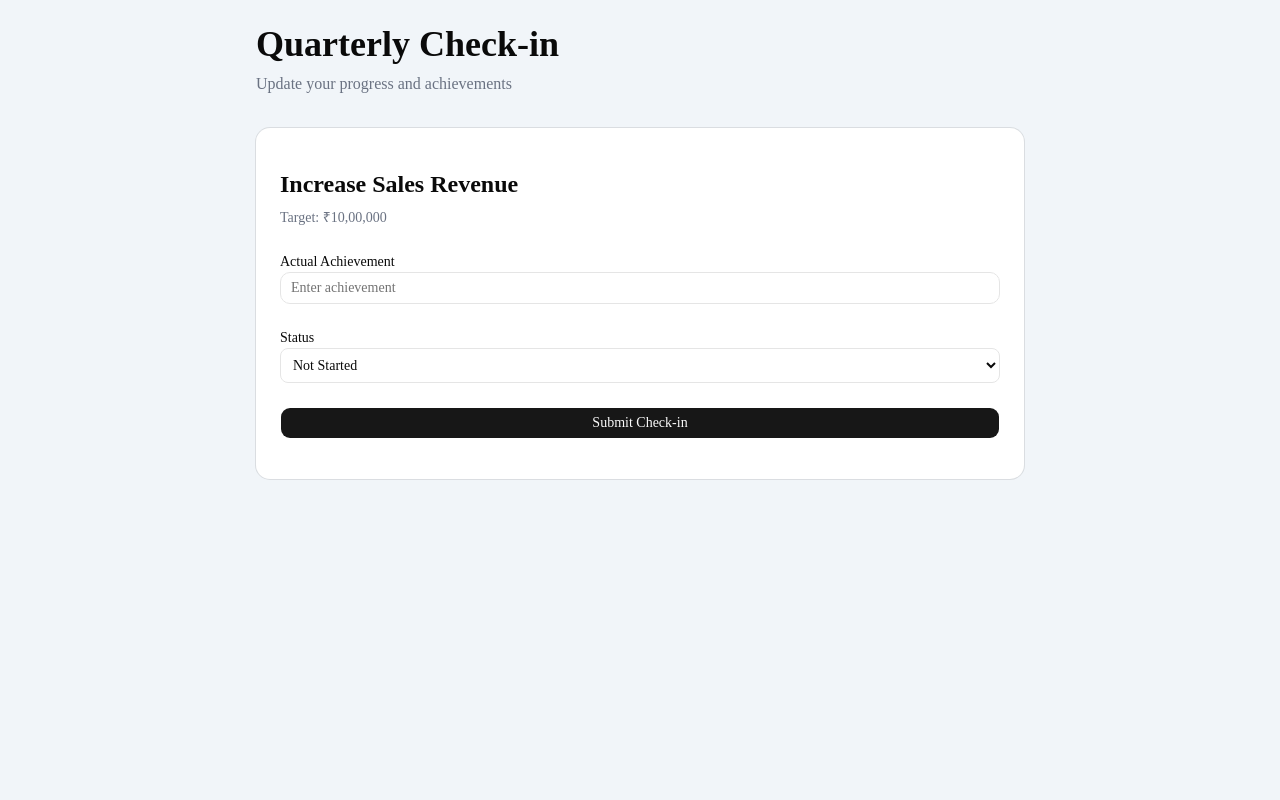
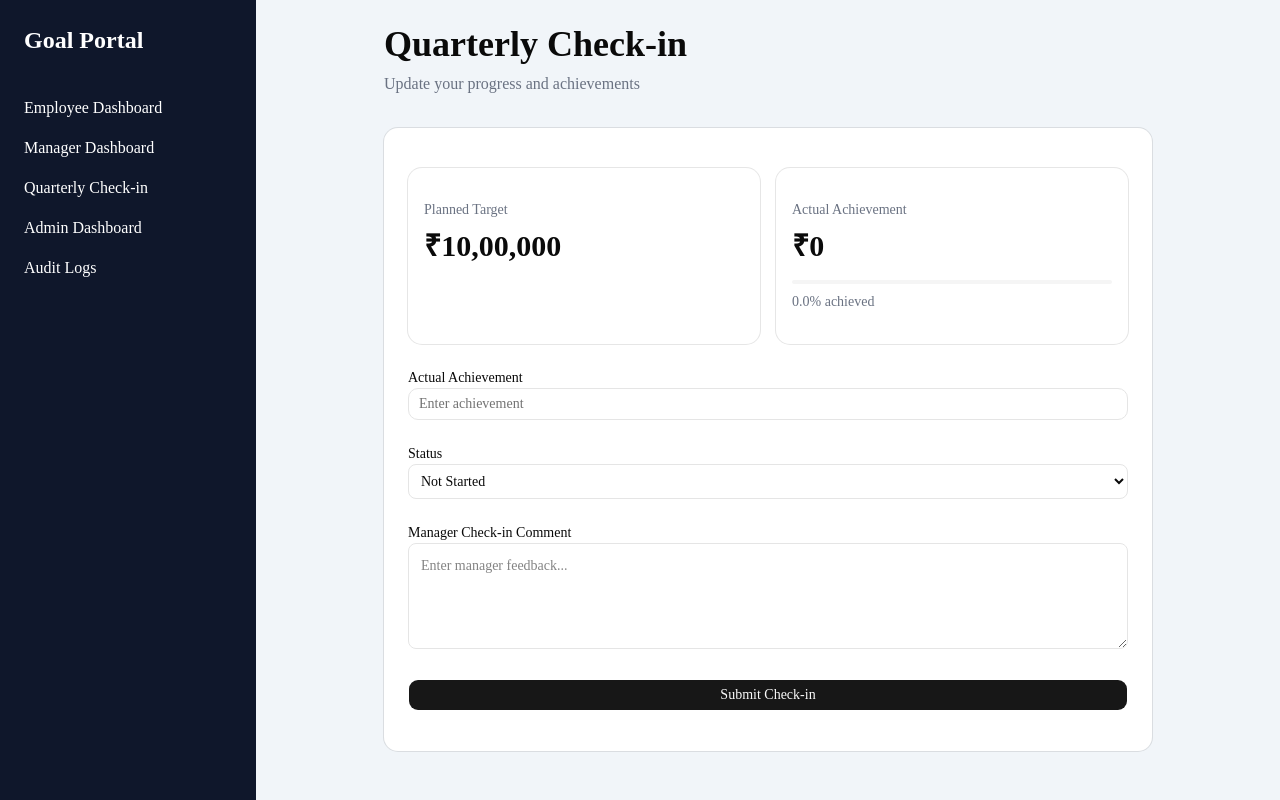
Before and after one commit to Techno-cod/goal-tracking-portal, a Next.js app: page /checkin in a window 1280 px wide. Built offline with nearby package versions, Linux system fonts and the light colour scheme.

Commit message:
Final hackathon MVP

```diff
--- a/app/admin/page.tsx
+++ b/app/admin/page.tsx
@@ -1,3 +1,14 @@
+"use client";
+
+import {
+  PieChart,
+  Pie,
+  Cell,
+  Tooltip,
+  ResponsiveContainer,
+} from "recharts";
+import Sidebar from "@/components/ui/Sidebar";
+import { Button } from "@/components/ui/button";
 import { Card, CardContent } from "@/components/ui/card";
 export default function AdminPage() {
   const stats = [
@@ -18,9 +29,42 @@ export default function AdminPage() {
       value: "15",
     },
   ];
+  const data = [
+  { name: "Completed", value: 72 },
+  { name: "Pending", value: 28 },
+];
+
+const COLORS = ["#22c55e", "#facc15"];
+const exportReport = () => {
+  const csvContent = `
+Employee,Status,Progress
+Rahul Sharma,Completed,92%
+Priya Verma,Pending,68%
+Amit Joshi,Completed,100%
+  `;
+
+  const blob = new Blob([csvContent], {
+    type: "text/csv;charset=utf-8;",
+  });
+
+  const url = URL.createObjectURL(blob);
+
+  const link = document.createElement("a");
+
+  link.setAttribute("href", url);
+  link.setAttribute(
+    "download",
+    "achievement-report.csv"
+  );
+
+  link.click();
+};
 
   return (
-    <div className="min-h-screen bg-slate-100 p-6">
+    <div className="min-h-screen bg-slate-100 flex">
+  <Sidebar />
+
+  <div className="flex-1 ml-64 p-6">
       <div className="max-w-6xl mx-auto">
         <h1 className="text-4xl font-bold mb-2">
           Admin Dashboard
@@ -29,6 +73,12 @@ export default function AdminPage() {
         <p className="text-gray-500 mb-8">
           Organization-wide performance visibility
         </p>
+        <Button
+  className="mb-6"
+  onClick={exportReport}
+>
+  Export Achievement Report
+</Button>
 
         <div className="grid grid-cols-1 md:grid-cols-2 gap-6">
           {stats.map((stat, index) => (
@@ -45,7 +95,37 @@ export default function AdminPage() {
             </Card>
           ))}
         </div>
+        <Card className="mt-8">
+  <CardContent className="p-6">
+    <h2 className="text-2xl font-semibold mb-6">
+      Check-in Completion Analytics
+    </h2>
+
+    <div className="w-full h-[350px]">
+      <ResponsiveContainer width="99%" height={350}>
+        <PieChart>
+          <Pie
+            data={data}
+            dataKey="value"
+            outerRadius={100}
+            label
+          >
+            {data.map((entry, index) => (
+              <Cell
+                key={`cell-${index}`}
+                fill={COLORS[index]}
+              />
+            ))}
+          </Pie>
+
+          <Tooltip />
+        </PieChart>
+      </ResponsiveContainer>
+    </div>
+  </CardContent>
+</Card>
       </div>
     </div>
+   </div>
   );
 }
--- /dev/null
+++ b/app/audit/page.tsx
@@ -0,0 +1,78 @@
+import { Card, CardContent } from "@/components/ui/card";
+import { Badge } from "@/components/ui/badge";
+import Sidebar from "@/components/ui/Sidebar";
+
+export default function AuditPage() {
+  const logs = [
+    {
+      action: "Goal Approved",
+      user: "Manager",
+      timestamp: "16 May 2026, 5:30 PM",
+      status: "Approved",
+    },
+    {
+      action: "Goal Weightage Updated",
+      user: "Employee",
+      timestamp: "16 May 2026, 4:15 PM",
+      status: "Modified",
+    },
+    {
+      action: "Quarterly Check-in Submitted",
+      user: "Employee",
+      timestamp: "16 May 2026, 6:10 PM",
+      status: "Completed",
+    },
+  ];
+
+  return (
+    <div className="min-h-screen bg-slate-100 flex">
+  <Sidebar />
+
+  <div className="flex-1 ml-64 p-6">
+      <div className="max-w-5xl mx-auto">
+        <h1 className="text-4xl font-bold mb-2">
+          Audit Trail
+        </h1>
+
+        <p className="text-gray-500 mb-8">
+          Track all system activities and goal changes
+        </p>
+
+        <div className="space-y-6">
+          {logs.map((log, index) => (
+            <Card key={index}>
+              <CardContent className="p-6 flex justify-between items-center">
+                <div>
+                  <h2 className="text-xl font-semibold">
+                    {log.action}
+                  </h2>
+
+                  <p className="text-gray-500 mt-1">
+                    By {log.user}
+                  </p>
+
+                  <p className="text-sm text-gray-400 mt-2">
+                    {log.timestamp}
+                  </p>
+                </div>
+
+                <Badge
+                  className={
+                    log.status === "Approved"
+                      ? "bg-green-500"
+                      : log.status === "Modified"
+                      ? "bg-yellow-500"
+                      : "bg-blue-500"
+                  }
+                >
+                  {log.status}
+                </Badge>
+              </CardContent>
+            </Card>
+          ))}
+        </div>
+      </div>
+    </div>
+    </div>
+  );
+}
--- a/app/checkin/page.tsx
+++ b/app/checkin/page.tsx
@@ -1,6 +1,8 @@
 "use client";
 
 import { useState } from "react";
+import Sidebar from "@/components/ui/Sidebar";
+import { Progress } from "@/components/ui/progress";
 import { Card, CardContent } from "@/components/ui/card";
 import { Input } from "@/components/ui/input";
 import { Button } from "@/components/ui/button";
@@ -8,9 +10,24 @@ import { Button } from "@/components/ui/button";
 export default function CheckinPage() {
   const [achievement, setAchievement] = useState("");
   const [status, setStatus] = useState("Not Started");
+  const [managerComment, setManagerComment] = useState("");
+  const target = 1000000;
+
+const progress =
+  achievement
+    ? Math.min(
+        (Number(achievement.replace(/,/g, "")) /
+          target) *
+          100,
+        100
+      )
+    : 0;
 
   return (
-    <div className="min-h-screen bg-slate-100 p-6">
+    <div className="min-h-screen bg-slate-100 flex">
+  <Sidebar />
+
+  <div className="flex-1 ml-64 p-6">
       <div className="max-w-3xl mx-auto">
         <h1 className="text-4xl font-bold mb-2">
           Quarterly Check-in
@@ -22,15 +39,39 @@ export default function CheckinPage() {
 
         <Card>
           <CardContent className="p-6 space-y-6">
-            <div>
-              <h2 className="text-2xl font-semibold mb-2">
-                Increase Sales Revenue
-              </h2>
+            <div className="grid grid-cols-1 md:grid-cols-2 gap-4">
+  <Card>
+    <CardContent className="p-4">
+      <h2 className="text-gray-500 text-sm">
+        Planned Target
+      </h2>
 
-              <p className="text-gray-500">
-                Target: ₹10,00,000
-              </p>
-            </div>
+      <p className="text-3xl font-bold mt-2">
+        ₹10,00,000
+      </p>
+    </CardContent>
+  </Card>
+
+  <Card>
+    <CardContent className="p-4">
+      <h2 className="text-gray-500 text-sm">
+        Actual Achievement
+      </h2>
+
+      <p className="text-3xl font-bold mt-2">
+        {achievement || "₹0"}
+      </p>
+      <Progress
+  value={progress}
+  className="mt-4"
+/>
+
+<p className="text-sm text-gray-500 mt-2">
+  {progress.toFixed(1)}% achieved
+</p>
+    </CardContent>
+  </Card>
+</div>
 
             <div className="space-y-2">
               <label className="font-medium">
@@ -64,7 +105,22 @@ export default function CheckinPage() {
               </select>
             </div>
 
-            <Button
+            <div className="space-y-2">
+  <label className="font-medium">
+    Manager Check-in Comment
+  </label>
+
+  <textarea
+    className="w-full border rounded-md p-3"
+    rows={4}
+    placeholder="Enter manager feedback..."
+    value={managerComment}
+    onChange={(e) =>
+      setManagerComment(e.target.value)
+    }
+  />
+</div>
+<Button
               className="w-full"
               onClick={() =>
                 alert("Quarterly check-in submitted!")
@@ -76,5 +132,6 @@ export default function CheckinPage() {
         </Card>
       </div>
     </div>
+    </div>
   );
 }
--- a/app/dashboard/page.tsx
+++ b/app/dashboard/page.tsx
@@ -1,4 +1,5 @@
 "use client";
+import Sidebar from "@/components/ui/Sidebar";
 import { Progress } from "@/components/ui/progress";
 import { useState } from "react";
 import { Card, CardContent } from "@/components/ui/card";
@@ -57,7 +58,10 @@ export default function DashboardPage() {
   );
 
   return (
-    <div className="min-h-screen bg-slate-100 p-6">
+    <div className="min-h-screen bg-slate-100 flex">
+  <Sidebar />
+
+  <div className="flex-1 ml-64 p-6">
       <div className="max-w-4xl mx-auto">
         <h1 className="text-4xl font-bold mb-2">
           Employee Dashboard
@@ -103,6 +107,44 @@ export default function DashboardPage() {
     </CardContent>
   </Card>
 </div>
+<Card className="mb-6 border-2 border-blue-500">
+  <CardContent className="p-6">
+    <div className="flex justify-between items-center mb-4">
+      <div>
+        <h2 className="text-2xl font-semibold">
+          Shared Department Goal
+        </h2>
+
+        <p className="text-gray-500">
+          Assigned by Manager
+        </p>
+      </div>
+
+      <span className="bg-blue-100 text-blue-700 px-3 py-1 rounded-full text-sm">
+        Shared KPI
+      </span>
+    </div>
+
+    <div className="grid grid-cols-1 md:grid-cols-3 gap-4">
+      <input
+        className="border rounded-md p-2 bg-gray-100"
+        value="Improve Customer Satisfaction"
+        disabled
+      />
+
+      <input
+        className="border rounded-md p-2 bg-gray-100"
+        value="90%"
+        disabled
+      />
+
+      <input
+        className="border rounded-md p-2"
+        placeholder="Adjust Weightage"
+      />
+    </div>
+  </CardContent>
+</Card>
 
         <Card className="mb-6">
           <CardContent className="p-6">
@@ -253,5 +295,6 @@ export default function DashboardPage() {
         </Card>
       </div>
     </div>
+  </div>
   );
 }
--- a/app/manager/page.tsx
+++ b/app/manager/page.tsx
@@ -1,5 +1,6 @@
 "use client";
 import { useState } from "react";
+import Sidebar from "@/components/ui/Sidebar";
 import { Card, CardContent } from "@/components/ui/card";
 import { Button } from "@/components/ui/button";
 import { Badge } from "@/components/ui/badge";
@@ -38,7 +39,10 @@ const handleReject = (index: number) => {
 };
 
   return (
-    <div className="min-h-screen bg-slate-100 p-6">
+    <div className="min-h-screen bg-slate-100 flex">
+  <Sidebar />
+
+  <div className="flex-1 ml-64 p-6">
       <div className="max-w-5xl mx-auto">
         <h1 className="text-4xl font-bold mb-2">
           Manager Dashboard
@@ -111,5 +115,6 @@ const handleReject = (index: number) => {
         </div>
       </div>
     </div>
+    </div>
   );
 }
--- /dev/null
+++ b/components/ui/Sidebar.tsx
@@ -0,0 +1,50 @@
+"use client";
+
+import Link from "next/link";
+
+export default function Sidebar() {
+  return (
+    <div className="w-64 min-h-screen bg-slate-900 text-white p-6 fixed">
+      <h1 className="text-2xl font-bold mb-10">
+        Goal Portal
+      </h1>
+
+      <div className="space-y-4">
+        <Link
+          href="/dashboard"
+          className="block hover:text-blue-300"
+        >
+          Employee Dashboard
+        </Link>
+
+        <Link
+          href="/manager"
+          className="block hover:text-blue-300"
+        >
+          Manager Dashboard
+        </Link>
+
+        <Link
+          href="/checkin"
+          className="block hover:text-blue-300"
+        >
+          Quarterly Check-in
+        </Link>
+
+        <Link
+          href="/admin"
+          className="block hover:text-blue-300"
+        >
+          Admin Dashboard
+        </Link>
+
+        <Link
+          href="/audit"
+          className="block hover:text-blue-300"
+        >
+          Audit Logs
+        </Link>
+      </div>
+    </div>
+  );
+}
--- a/package.json
+++ b/package.json
@@ -16,6 +16,7 @@
     "radix-ui": "^1.4.3",
     "react": "19.2.4",
     "react-dom": "19.2.4",
+    "recharts": "^3.8.1",
     "shadcn": "^4.7.0",
     "tailwind-merge": "^3.6.0",
     "tw-animate-css": "^1.4.0"
```
Also changed, not shown: 1 other file (tests, documents, lock files or other folders).
